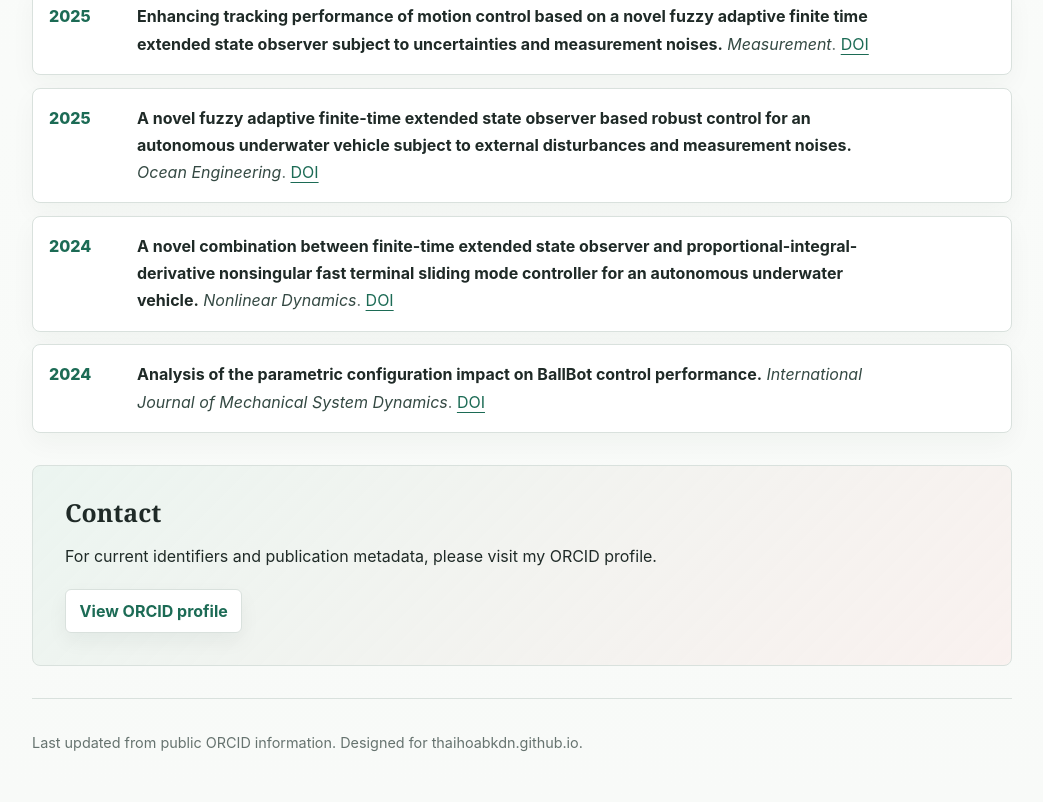
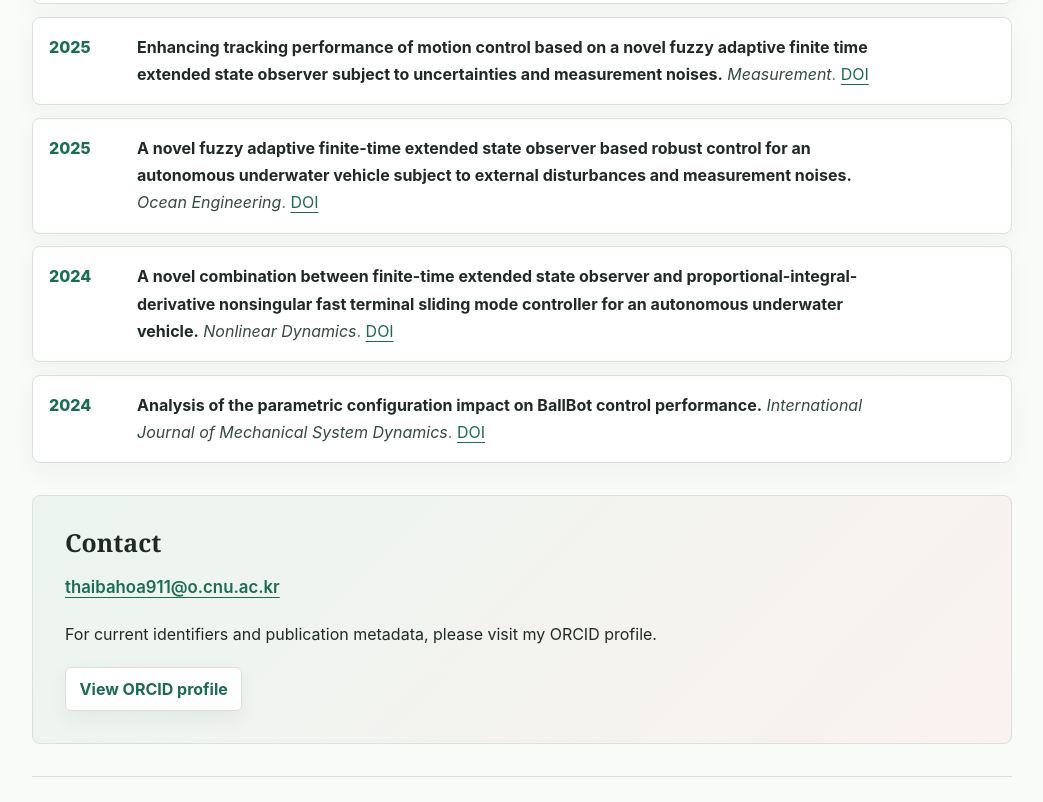
Before and after one commit to ThaiHoaBKDN/ThaiHoaBKDN.github.io, a plain HTML site: page index.html in a window 1280 px wide. Shown: the part 1367-2169 px from the top of the page, without its empty margins (118-1161 px from the left). Drawn offline with Linux system fonts and the light colour scheme.

Commit message:
Add contact email and GPA to education entry
Co-Authored-By: Claude Opus 5 <noreply@anthropic.com>

```diff
--- a/index.html
+++ b/index.html
@@ -14,7 +14,7 @@
       content="Research profile, publications, and academic updates for Ba-Hoa Thai."
     >
     <meta property="og:type" content="website">
-    <link rel="stylesheet" href="styles.css?v=3">
+    <link rel="stylesheet" href="styles.css?v=4">
   </head>
   <body>
     <header class="site-header">
@@ -83,6 +83,7 @@
               <time>2019.09 - 2023.08</time>
               <strong>Danang University of Science and Technology</strong>
               <span>Mechatronics Engineering degree, Danang, Vietnam</span>
+              <span>Excellent degree (GPA: 3.86/4.0)</span>
             </li>
           </ol>
         </div>
@@ -165,6 +166,9 @@
 
       <section id="contact" class="section contact">
         <h2>Contact</h2>
+        <p class="contact-email">
+          <a href="mailto:thaibahoa911@o.cnu.ac.kr">thaibahoa911@o.cnu.ac.kr</a>
+        </p>
         <p>
           For current identifiers and publication metadata, please visit my
           ORCID profile.
--- a/styles.css
+++ b/styles.css
@@ -289,6 +289,13 @@ footer {
   margin-bottom: 1.2rem;
 }
 
+.contact-email {
+  margin-bottom: 0.6rem;
+  font-size: 1.05rem;
+  font-weight: 600;
+  word-break: break-word;
+}
+
 footer {
   width: min(100% - 2.4rem, 980px);
   margin: 0 auto;
```
Also changed, not shown: 1 other file.
